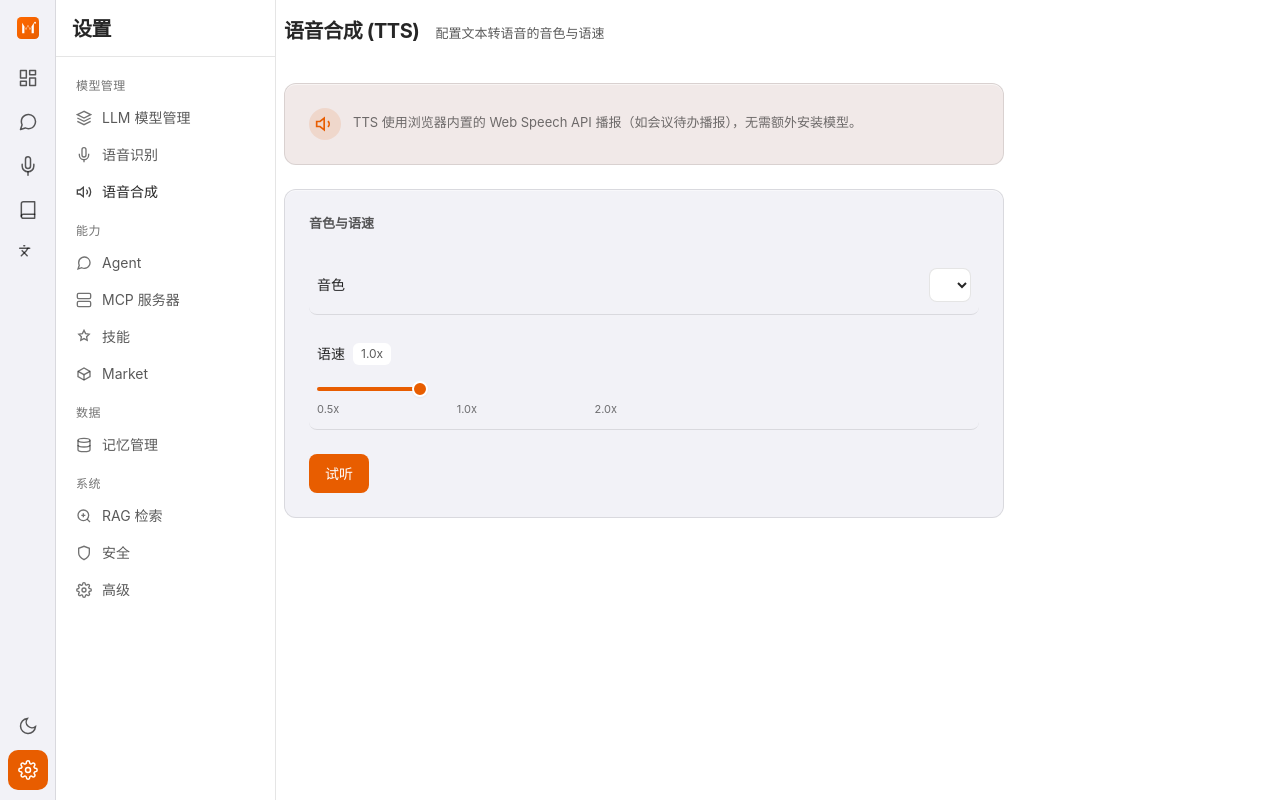
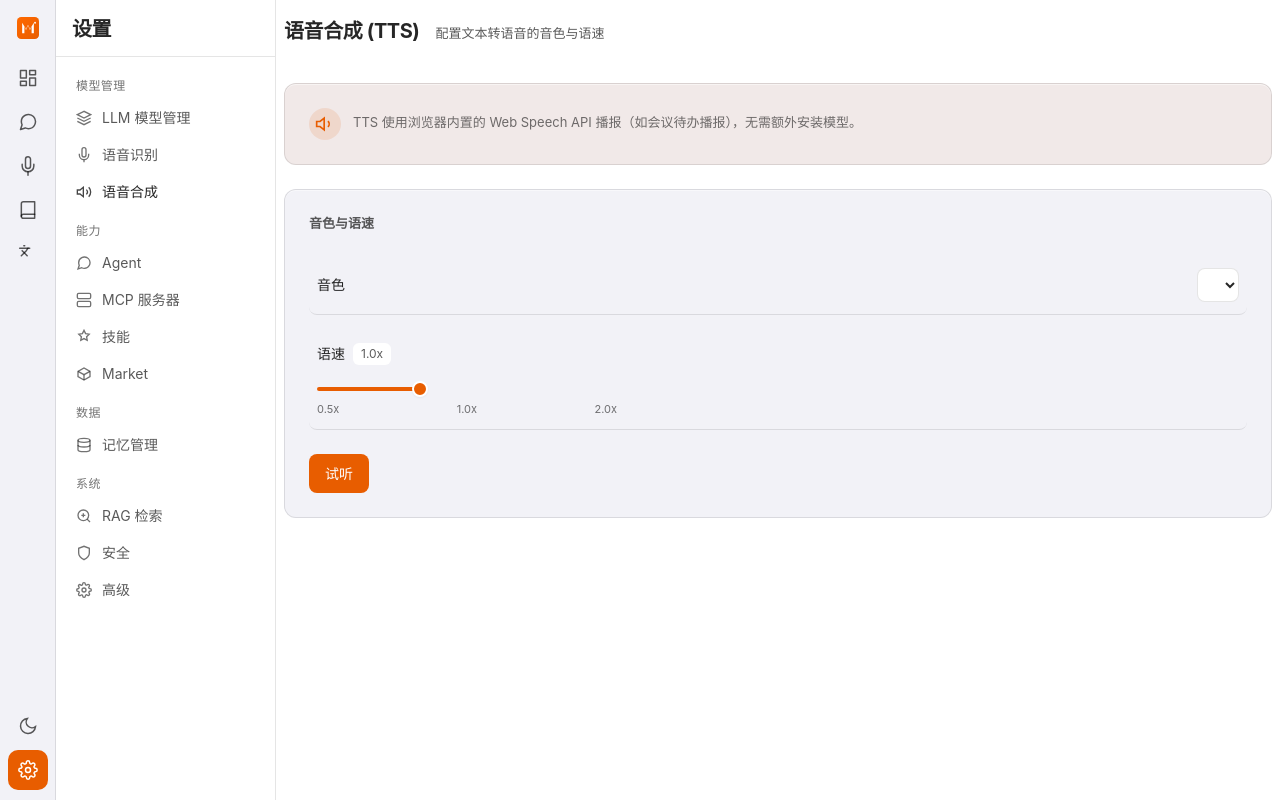
Before and after one commit to laochenfei233/Prism-Agent-R, a SvelteKit app: page /settings in a window 1280 px wide. Both pictures are taken after a click on the button "语音合成". Built offline with nearby package versions, Linux system fonts and the light colour scheme.

Commit message:
fix(settings): model list borders, ASR backend click, TTS full-width
- Add border and gap to model rows for better visual organization
- Make ASR backend list items clickable with selected state
- Wrap TTS section in full-width container, remove 720px max-width constraint

```diff
--- a/src/routes/settings/+page.svelte
+++ b/src/routes/settings/+page.svelte
@@ -301,6 +301,7 @@
 		model_path: '', lang: 'zh'
 	});
 	let asrModelPathInput = $state('');
+	let selectedAsrBackend = $state<string | null>(null);
 
 	// ── TTS 语音合成 ─────────────────────────────────────
 	let ttsVoicesList = $state<SpeechSynthesisVoice[]>([]);
@@ -1052,12 +1053,16 @@
 					<div class="pane-title">ASR 后端</div>
 					<div class="pane-list">
 						{#each asrBackends as b}
-							<div class="pane-item" class:active={true}>
+							<button
+								class="pane-item"
+								class:active={selectedAsrBackend === b.kind}
+								onclick={() => selectedAsrBackend = b.kind}
+							>
 								<span class="pane-avatar" style={`background: ${providerColor('asr')}`}>{providerInitial(b.name)}</span>
 								<span class="pane-item-name">{b.name}</span>
 								<span class="pane-item-kind">{b.languages.join(', ')}</span>
 								<span class="pane-status on" title="可用"></span>
-							</div>
+							</button>
 						{/each}
 						{#if asrBackends.length === 0}
 							<div class="pane-empty">{loaded ? '暂无后端' : '加载中...'}</div>
@@ -1156,6 +1161,7 @@
 			</div>
 
 		{:else if section === 'tts'}
+			<div class="tts-full-width">
 			<div class="content-header">
 				<h2 class="content-title">语音合成 (TTS)</h2>
 				<p class="content-desc">配置文本转语音的音色与语速</p>
@@ -1232,6 +1238,7 @@
 					<p class="hint" style="margin-top: 8px">这些服务商支持 TTS API，当前 TTS 使用浏览器内置 Web Speech API。如需使用 API TTS，请在对应服务商配置中添加 TTS 模型。</p>
 				</div>
 			{/if}
+			</div>
 
 		{:else if section === 'agents'}
 			<div class="content-header">
@@ -1562,6 +1569,13 @@
 		max-width: none;
 		width: 100%;
 	}
+	/* TTS 区域铺满宽度 */
+	.tts-full-width {
+		width: 100%;
+	}
+	.tts-full-width > :is(.content-header, .card) {
+		max-width: none;
+	}
 	.content-header {
 		display: flex;
 		align-items: center;
@@ -1877,6 +1891,7 @@
 
 	/* ── 模型列表（Cherry Studio 风格） ──── */
 	.model-section { margin-top: 28px; }
+	.model-section .model-row + .model-row { margin-top: 6px; }
 	.model-header {
 		display: flex;
 		align-items: center;
@@ -1941,6 +1956,8 @@
 		padding: 10px 12px;
 		border-radius: 8px;
 		font-size: 13px;
+		border: 1px solid var(--color-separator);
+		background: var(--color-bg);
 		transition: background 0.12s ease, box-shadow 0.15s ease;
 	}
 	.model-name { flex: 1; min-width: 0; word-break: break-all; }
```
